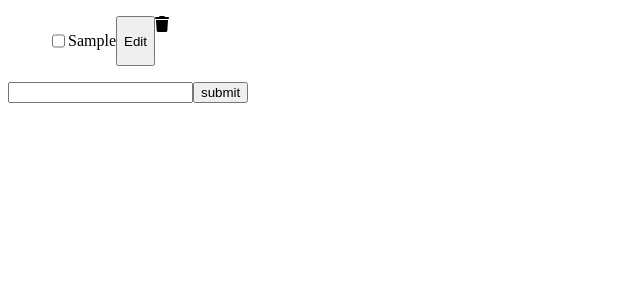
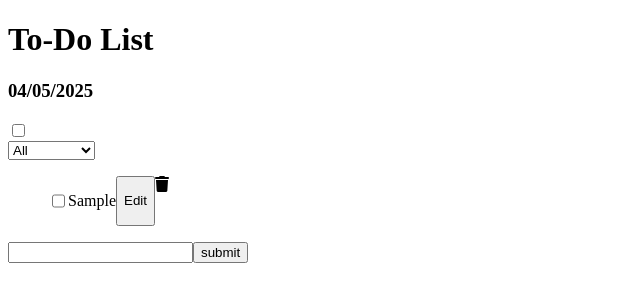
Before and after one commit to Shashikant-Redekar/To-do, a React (Vite) app: page / in a window 1280 px wide. Both pictures are taken after typing "Sample" into the empty fields and a click on the button "submit". Shown: the top 302 px of the page, without its empty margins (0-640 px from the left). Built offline with nearby package versions, Linux system fonts and the light colour scheme.

Commit message:
all jsx done

```diff
--- a/src/App.jsx
+++ b/src/App.jsx
@@ -2,6 +2,7 @@ import React from "react";
 import { useState, useEffect } from "react";
 import InputTask from "./Components/inputTask";
 import Task from "./Components/tasks";
+import Hea from "./Components/heade";
 
 function App() {
   const [task, setTask] = useState(() => {
@@ -15,6 +16,7 @@ function App() {
 
   return (
     <React.Fragment>
+      <Hea />
       <Task task={task} setTask={setTask}/>
       <InputTask task={task} setTask={setTask}/>
     </React.Fragment>
--- /dev/null
+++ b/src/Components/heade.jsx
@@ -0,0 +1,19 @@
+
+const Hea = function(){
+    const date = new Date();
+    const formatted = `${date.getDate().toString().padStart(2, '0')}/${
+        (date.getMonth() + 1).toString().padStart(2, '0')}/${date.getFullYear()}`;
+
+    return(
+        <div>
+            <h1> To-Do List</h1>
+            <h3>{formatted}</h3>
+            <label>
+                <input type='checkbox'></input>
+                <span ></span>
+            </label>
+        </div>
+    )
+}
+
+export default Hea;
--- a/src/Components/inputTask.jsx
+++ b/src/Components/inputTask.jsx
@@ -4,7 +4,8 @@ const InputTask = function (props) {
     const [inputText, setInputText] = useState('');
 
     const handleSubmit = (e) => {
-        props.setTask([...props.task,inputText]);
+        const data = { id: new Date().getTime().toString(), taskitem: inputText, checked: false }
+        props.setTask([...props.task,data]);
         setInputText("");
         e.preventDefault();
     }
--- a/src/Components/tasks.jsx
+++ b/src/Components/tasks.jsx
@@ -5,6 +5,7 @@ const Task = function (props){
     const taskList = props.task;
     const [editingIndex, setEditingIndex] = useState(null);
     const [editInput, setEditInput] = useState('');
+    const [filter, setFilter] = useState('All');
 
     const handleEdit = (task,id) => {
         setEditingIndex(id);
@@ -17,12 +18,28 @@ const Task = function (props){
 
     const handleSubmitEnter = (e,id) => {
         if(e.key === "Enter"){
-            const updatedTask = [...taskList];
-            updatedTask[id] = editInput;
+            const updatedTask = taskList.map((task) => {
+                if(task.id === id){
+                    return {...task, taskitem: editInput}
+                }
+                return task;
+            })
             props.setTask(updatedTask);
             setEditingIndex(null);
             setEditInput('');
         }
+    }
+
+    const handleSubmit = (id) => {
+        const updatedTask = taskList.map((task) => {
+            if(task.id === id){
+                return {...task, taskitem: editInput}
+            }
+            return task;
+        })
+        props.setTask(updatedTask);
+        setEditingIndex(null);
+        setEditInput('');
     }
 
     const handleDelete = (tasl) => {
@@ -32,24 +49,82 @@ const Task = function (props){
         props.setTask(remaining_task);
     }
 
+    const toggleCheck = (id) => {
+        const updatedTask = taskList.map((task) => {
+            if(task.id === id){
+                return {...task, checked: !task.checked}
+            }
+            return task;
+        })
+        props.setTask(updatedTask);
+    }
+
     return(
         <div>
+            <div>
+                <select value={filter} onChange={(e) => setFilter(e.target.value)}>
+                    <option value='All'>All</option>
+                    <option value='Completed'>Completed</option>
+                    <option value='Active'>Active</option>
+                </select>
+            </div>
             {
                 taskList.map((task,id) => {
+                    if(filter === 'Completed' && task.checked)
                     return(
                         <div key={id}>
                             <ul className="listOfTask">
-                                <input type='checkbox'></input>
-                                {editingIndex === id ? (<input type='text' value={editInput}
+                                <input type='checkbox' checked={task.checked} onChange={() => toggleCheck(task.id)}></input>
+                                {editingIndex === task.id ? (<input type='text' value={editInput}
                                 onChange={(e) => setEditInput(e.target.value)}
-                                onKeyDown={(e) => handleSubmitEnter(e,id)}></input>)
-                                : (<p>{task}</p>)}
-                                {editingIndex === id ?
+                                onKeyDown={(e) => handleSubmitEnter(e,task.id)}></input>)
+                                : (<p>{task.taskitem}</p>)}
+                                {editingIndex === task.id ?
                                 (<div>
-                                    <button>add</button>
+                                    <button onClick={() => handleSubmit(task.id)}>add</button>
                                     <button onClick={() => handleCancel()}>cancel</button>
                                 </div>)
-                                :(<button onClick={() => handleEdit(task,id)}>Edit</button>)
+                                :(<button onClick={() => handleEdit(task.taskitem,task.id)}>Edit</button>)
+                                }
+                                <i className='fa fa-trash' onClick={() => handleDelete(task)}></i>
+                            </ul>
+                        </div>
+                    )
+                    else if (filter === 'Active' && !task.checked)
+                        return(
+                            <div key={id}>
+                                <ul className="listOfTask">
+                                    <input type='checkbox' checked={task.checked} onChange={() => toggleCheck(task.id)}></input>
+                                    {editingIndex === task.id ? (<input type='text' value={editInput}
+                                    onChange={(e) => setEditInput(e.target.value)}
+                                    onKeyDown={(e) => handleSubmitEnter(e,task.id)}></input>)
+                                    : (<p>{task.taskitem}</p>)}
+                                    {editingIndex === task.id ?
+                                    (<div>
+                                        <button onClick={() => handleSubmit(task.id)}>add</button>
+                                        <button onClick={() => handleCancel()}>cancel</button>
+                                    </div>)
+                                    :(<button onClick={() => handleEdit(task.taskitem,task.id)}>Edit</button>)
+                                    }
+                                    <i className='fa fa-trash' onClick={() => handleDelete(task)}></i>
+                                </ul>
+                            </div>
+                        )
+                        else if(filter === 'All')
+                    return(
+                        <div key={id}>
+                            <ul className="listOfTask">
+                                <input type='checkbox' checked={task.checked} onChange={() => toggleCheck(task.id)}></input>
+                                {editingIndex === task.id ? (<input type='text' value={editInput}
+                                onChange={(e) => setEditInput(e.target.value)}
+                                onKeyDown={(e) => handleSubmitEnter(e,task.id)}></input>)
+                                : (<p>{task.taskitem}</p>)}
+                                {editingIndex === task.id ?
+                                (<div>
+                                    <button onClick={() => handleSubmit(task.id)}>add</button>
+                                    <button onClick={() => handleCancel()}>cancel</button>
+                                </div>)
+                                :(<button onClick={() => handleEdit(task.taskitem,task.id)}>Edit</button>)
                                 }
                                 <i className='fa fa-trash' onClick={() => handleDelete(task)}></i>
                             </ul>
```
